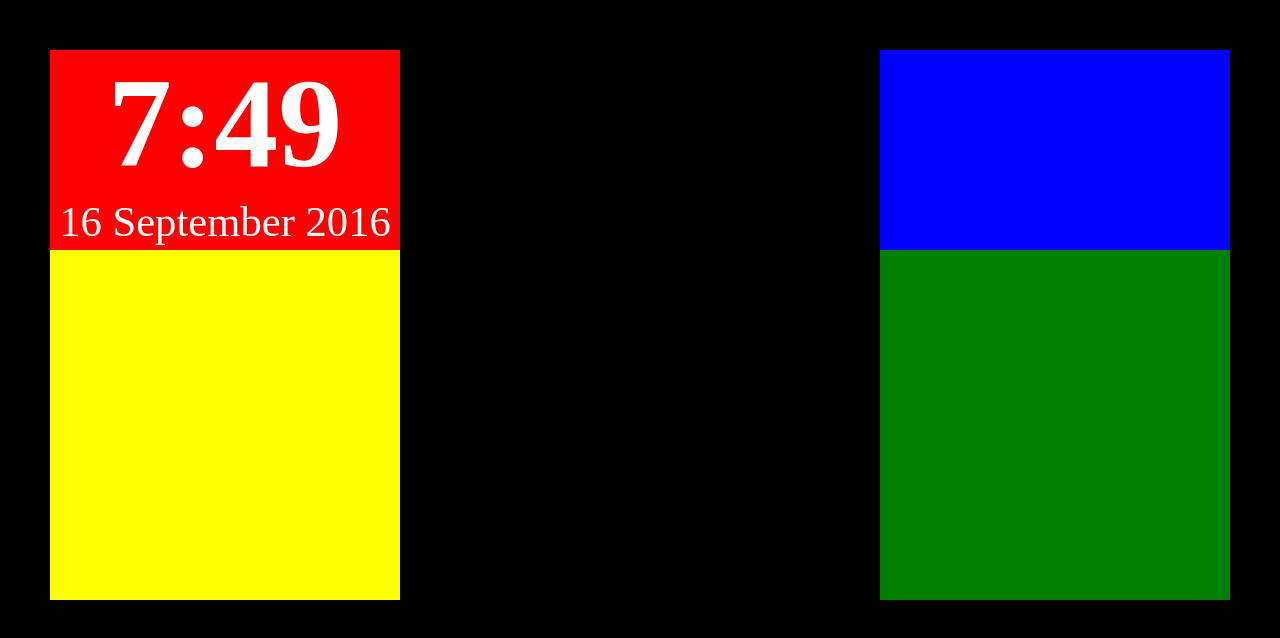
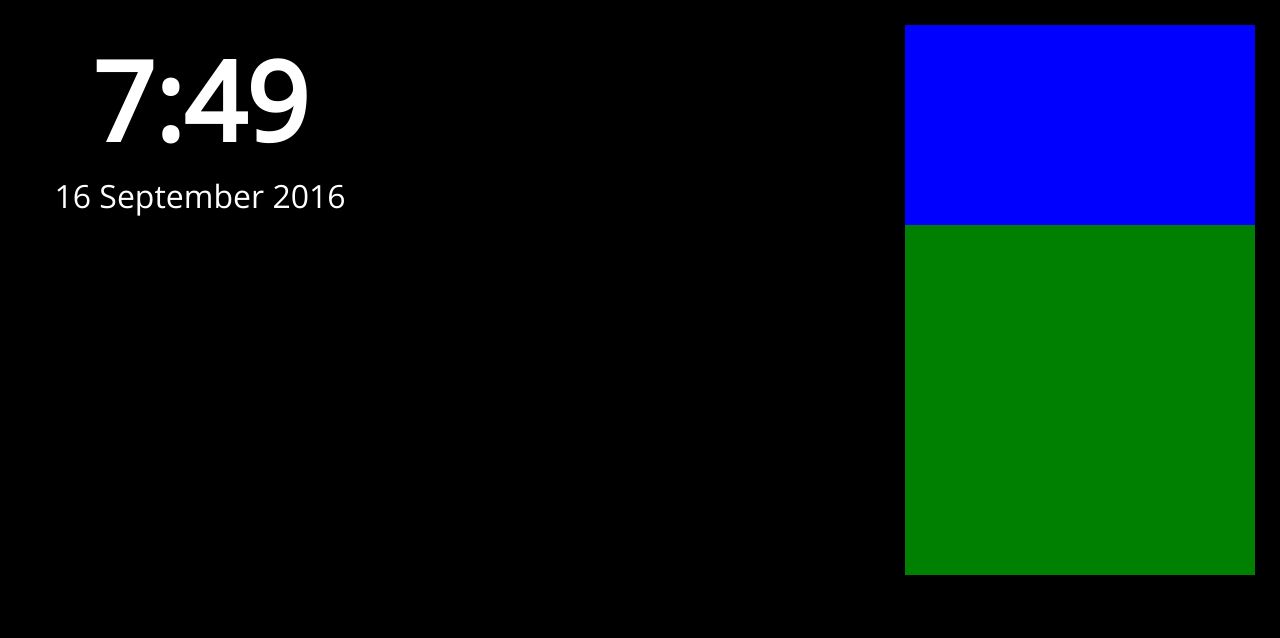
Before and after one commit to katjan/MagicMirror, a plain HTML site: page src/index.html in a window 1280 px wide. Drawn offline with nearby package versions, Linux system fonts and the light colour scheme.

Commit message:
Aligment and sizes updated

```diff
--- a/src/css/style.css
+++ b/src/css/style.css
@@ -4,43 +4,57 @@ body {
     margin: 0;
     background-color: black;
     color: white;
-}
-
-p {
-    margin: 0;
-    font-size: 32pt;
-    text-align: center;
-}
-
-h1 {
-    margin: 0;
-    font-size: 96pt;
-    text-align: center;
+    font-family: 'Open Sans', sans-serif;
 }
 
 #clock {
-    background-color: red;
+    /*background-color: red;*/
     position: absolute;
-    top: 50px;
-    left: 50px;
+    top: 25px;
+    left: 25px;
     width: 350px;
     height: 200px;
 }
 
+#time {
+    margin: 0;
+    font-size: 82pt;
+    text-align: center;
+}
+
+#date {
+    margin: 0;
+    font-size: 24pt;
+    text-align: center;
+}
+
 #weather {
-    background-color: yellow;
+    /*background-color: yellow;*/
     position: absolute;
-    top: 250px;
-    left: 50px;
+    top: 225px;
+    left: 25px;
     width: 350px;
     height: 350px
+}
+
+#sky {
+    width: 100%;
+    font-size: 12em;
+    text-align: center;
+    line-height: 1.3;
+}
+
+#temp {
+    margin: 0;
+    font-size: 48pt;
+    text-align: center;
 }
 
 #trafic {
     background-color: blue;
     position: absolute;
-    top: 50px;
-    right: 50px;
+    top: 25px;
+    right: 25px;
     width: 350px;
     height: 200px
 }
@@ -48,8 +62,8 @@ h1 {
 #schedule {
     background-color: green;
     position: absolute;
-    top: 250px;
-    right: 50px;
+    top: 225px;
+    right: 25px;
     min-height: 350px;
     max-height: calc(100% - 300px);
     width: 350px
```
